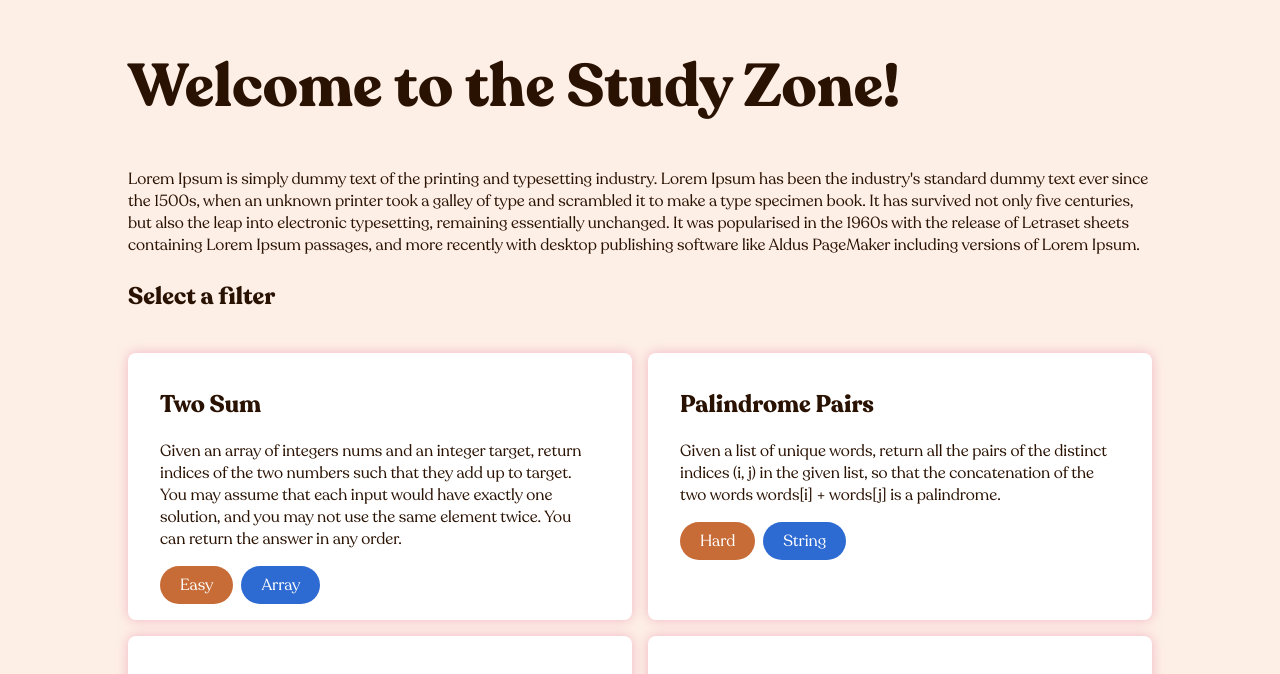
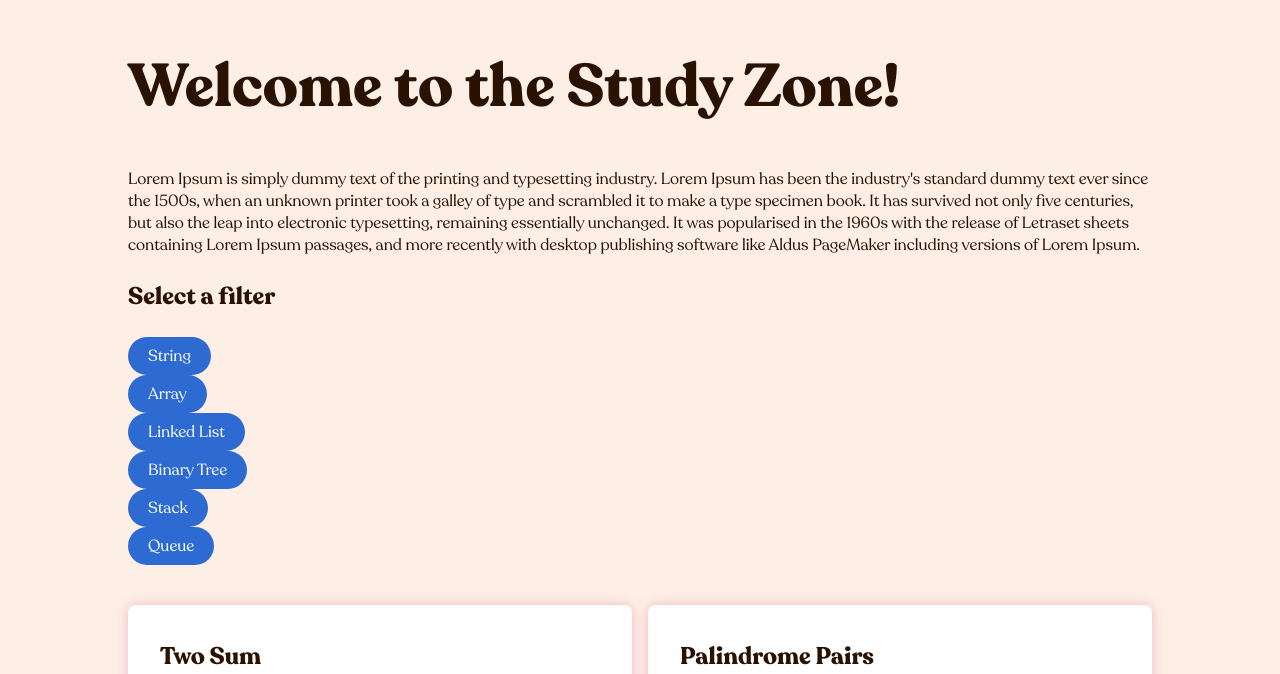
Before and after one commit to isabelxklee/the-study-zone, a React (Create React App) app: page / in a window 1280 px wide. Shown: the part 122-796 px from the top of the page. Built offline with nearby package versions, Linux system fonts and the light colour scheme.

Commit message:
removed png references from manifest.json and updated filter logic

```diff
--- a/src/components/Filter.jsx
+++ b/src/components/Filter.jsx
@@ -1,8 +1,18 @@
 import React from "react";
 import * as Global from "../styles";
+import { categories } from "../data";
 
 const Filter = () => {
-  return <Global.H3>Select a filter</Global.H3>;
+  return (
+    <div>
+      <Global.H3>Select a filter</Global.H3>
+      {categories
+        ? categories.map((category) => (
+            <Global.Tag key={category}>{category}</Global.Tag>
+          ))
+        : false}
+    </div>
+  );
 };
 
 export default Filter;
```
Also changed, not shown: public/manifest.json.
